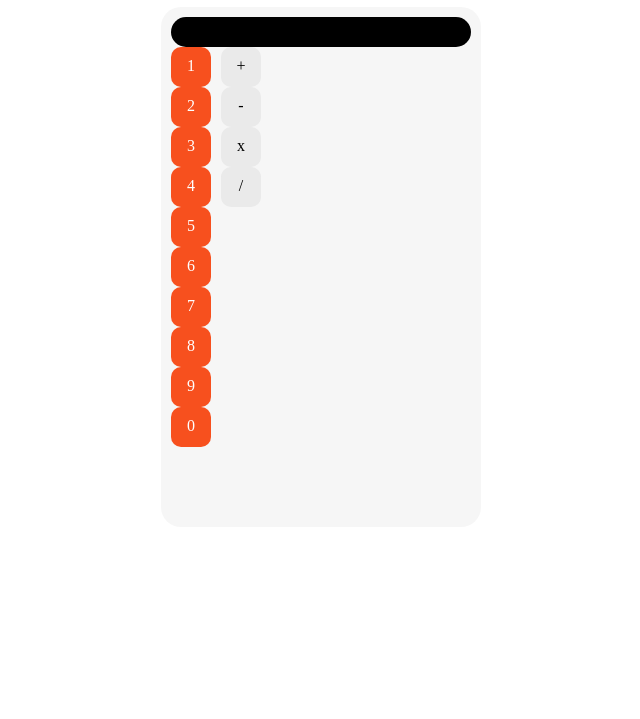
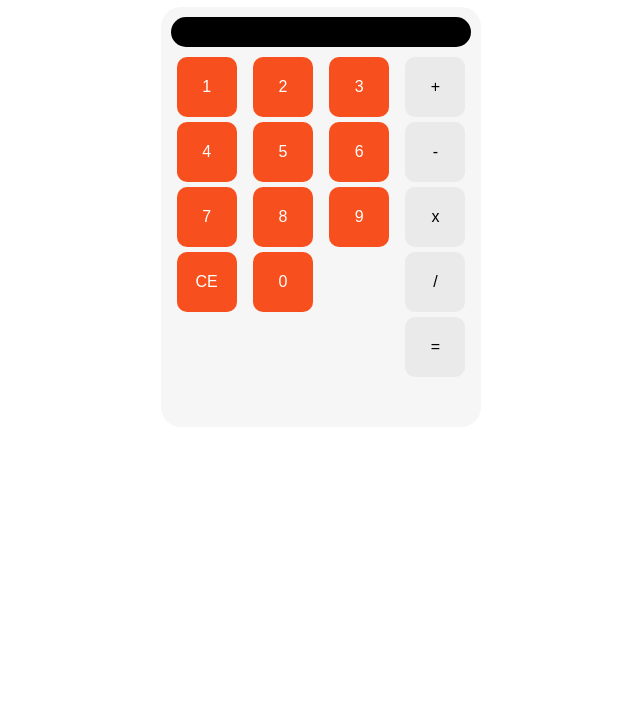
Before and after one commit to deryndro/odin-calculator, a plain HTML site: page index.html in a window 1280 px wide. Shown: the part 81-800 px from the top of the page, without its empty margins (319-959 px from the left). Drawn offline with Linux system fonts and the light colour scheme; a web font is replaced by a local one.

Commit message:
Finished the UI

```diff
--- a/index.html
+++ b/index.html
@@ -2,6 +2,12 @@
 <html lang="en">
   <head>
     <link rel="stylesheet" href="styles.css" />
+    <link rel="preconnect" href="https://fonts.googleapis.com" />
+    <link rel="preconnect" href="https://fonts.gstatic.com" crossorigin />
+    <link
+      href="https://fonts.googleapis.com/css2?family=Freeman&display=swap"
+      rel="stylesheet"
+    />
     <meta charset="UTF-8" />
     <meta name="viewport" content="width=device-width, initial-scale=1.0" />
     <title>Document</title>
@@ -11,24 +17,23 @@
     <div class="calculator--container">
       <div class="calculator--display"></div>
       <div class="calculator--buttons">
-        <div class="calculator--buttons-numbers">
-          <div class="button button--numbers 1">1</div>
-          <div class="button button--numbers 2">2</div>
-          <div class="button button--numbers 3">3</div>
-          <div class="button button--numbers 4">4</div>
-          <div class="button button--numbers 5">5</div>
-          <div class="button button--numbers 6">6</div>
-          <div class="button button--numbers 7">7</div>
-          <div class="button button--numbers 8">8</div>
-          <div class="button button--numbers 9">9</div>
-          <div class="button button--numbers 0">0</div>
-        </div>
-        <div class="calculator--buttons-operations">
-          <div class="button button--operations add">+</div>
-          <div class="button button--operations substract">-</div>
-          <div class="button button--operations multiply">x</div>
-          <div class="button button--operations divide">/</div>
-        </div>
+        <div class="button button--numbers one">1</div>
+        <div class="button button--numbers two">2</div>
+        <div class="button button--numbers three">3</div>
+        <div class="button button--numbers four">4</div>
+        <div class="button button--numbers five">5</div>
+        <div class="button button--numbers six">6</div>
+        <div class="button button--numbers seven">7</div>
+        <div class="button button--numbers eight">8</div>
+        <div class="button button--numbers nine">9</div>
+        <div class="button button--numbers clear">CE</div>
+        <div class="button button--numbers zero">0</div>
+
+        <div class="button button--operations add">+</div>
+        <div class="button button--operations substract">-</div>
+        <div class="button button--operations multiply">x</div>
+        <div class="button button--operations divide">/</div>
+        <div class="button button--operations equal">=</div>
       </div>
     </div>
     <script src="scripts.js"></script>
--- a/styles.css
+++ b/styles.css
@@ -1,3 +1,9 @@
+* {
+  font-family: "Freeman", sans-serif;
+  font-weight: 400;
+  font-style: normal;
+}
+
 body {
   display: flex;
   flex-direction: column;
@@ -8,8 +14,11 @@ body {
   border-radius: 20px;
   padding: 10px;
   width: 300px;
-  height: 500px;
+  height: 400px;
   background-color: #d3d3d333;
+  display: flex;
+  flex-direction: column;
+  gap: 10px;
 }
 
 .calculator--display {
@@ -26,11 +35,24 @@ body {
 }
 
 .button {
-  width: 20px;
-  height: 20px;
+  display: flex;
+  justify-content: center;
+  align-items: center;
+  margin: auto;
+  width: 40px;
+  height: 40px;
   padding: 10px;
   border-radius: 10px;
   text-align: center;
+}
+
+.calculator--buttons {
+  display: grid;
+  width: auto;
+  height: auto;
+  grid-template-columns: repeat(4, 1fr);
+  grid-template-rows: repeat(5, 1fr);
+  gap: 5px;
 }
 
 .button--numbers {
@@ -42,3 +64,32 @@ body {
   background-color: #42424211;
   color: black;
 }
+
+.add {
+  grid-column: 4/5;
+  grid-row: 1/2;
+}
+
+.substract {
+  grid-column: 4/5;
+  grid-row: 2/3;
+}
+
+.multiply {
+  grid-column: 4/5;
+  grid-row: 3/4;
+}
+
+.divide {
+  grid-column: 4/5;
+  grid-row: 4/5;
+}
+
+.equal {
+  grid-column: 4/5;
+  grid-row: 5/6;
+}
+
+.zero {
+  grid-column: 2/3;
+}
```
